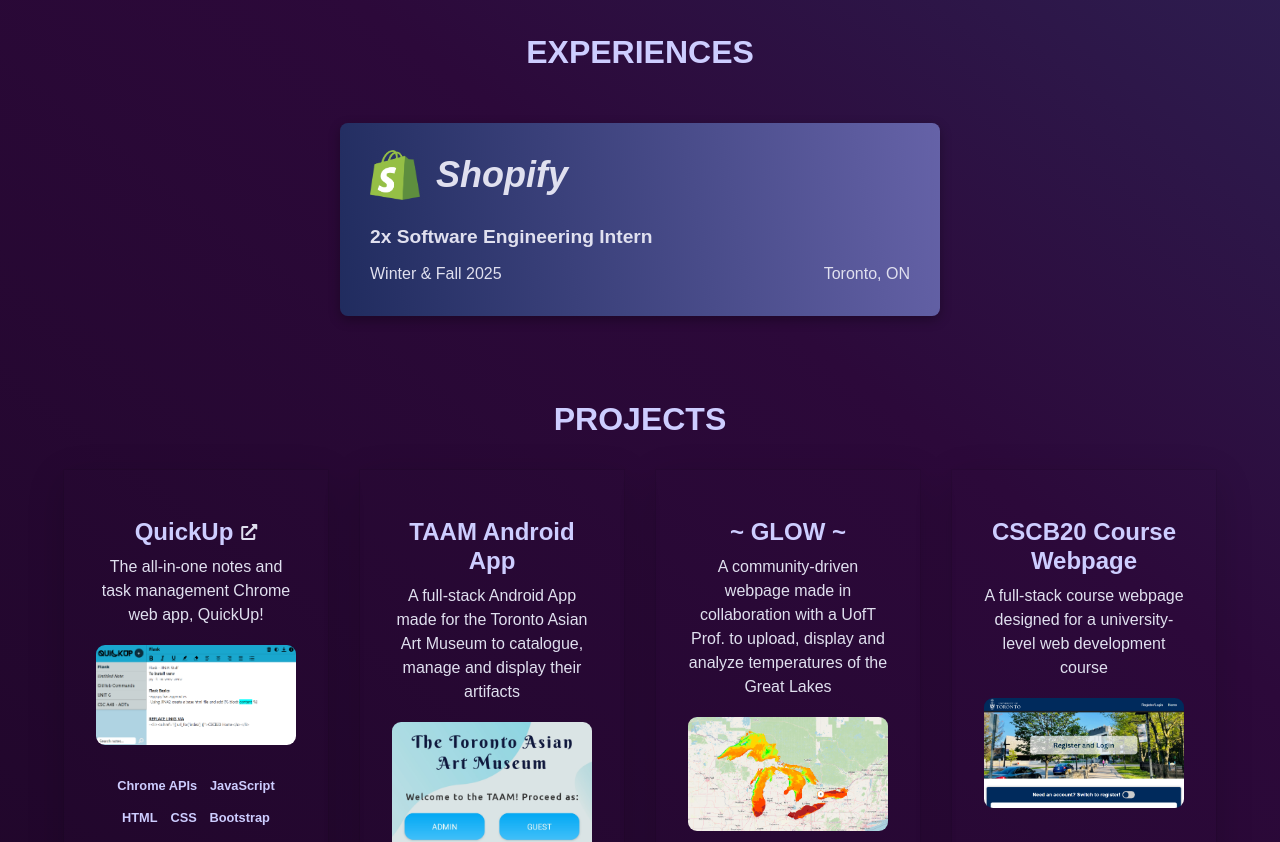
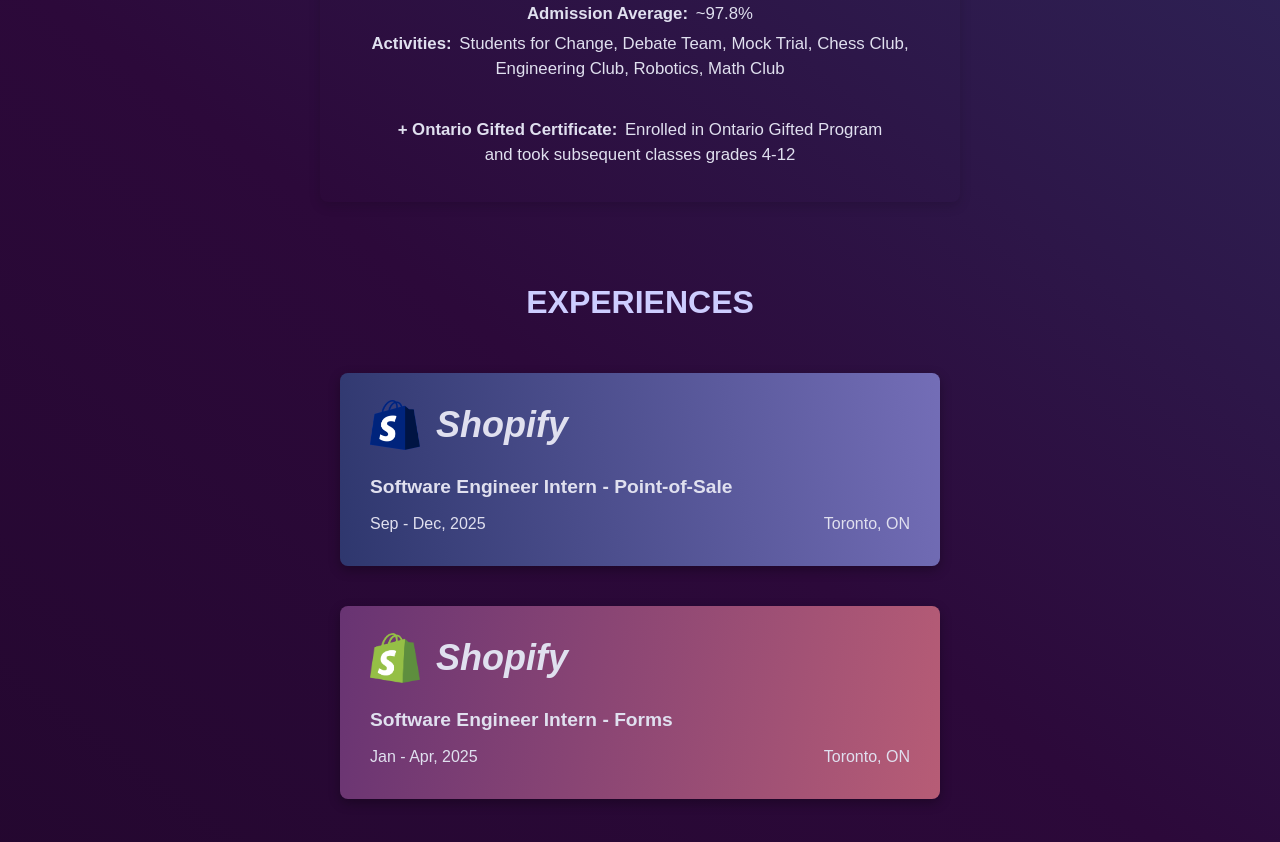
Before and after one commit to zsspan/zsspan.github.io, a React (Create React App) app: page / in a window 1280 px wide. Shown: the part 1760-2602 px from the top of the page. Built offline with nearby package versions, Linux system fonts and the light colour scheme.

Commit message:
Update experience section

```diff
--- a/src/components/Experiences.js
+++ b/src/components/Experiences.js
@@ -15,6 +15,25 @@
     return () => window.removeEventListener("resize", handleResize);
   }, []);
 
+  const experiences = [
+    {
+      company: "Shopify",
+      logo: "shop.png",
+      position: isMobile ? "SWE Intern (POS)" : "Software Engineer Intern - Point-of-Sale",
+      dates: "Sep - Dec, 2025",
+      location: "Toronto, ON",
+      gradientClass: "card-1",
+    },
+    {
+      company: "Shopify",
+      logo: "shopify.png",
+      position: isMobile ? "SWE Intern (Forms)" : "Software Engineer Intern - Forms",
+      dates: "Jan - Apr, 2025",
+      location: "Toronto, ON",
+      gradientClass: "card-2",
+    },
+  ];
+
   return (
     <section
       className="section"
@@ -25,21 +44,25 @@
       <div className="about center">
         <h2 className="section-title">EXPERIENCES</h2>
         <div className="bottom-content">
-          <div className="card" data-aos="fade-left">
-            <div className="card-header">
-              <img src="shopify.png" alt="Shopify Logo" className="logo" />
-              <span className="company">Shopify</span>
-            </div>
-            <div className="card-body">
-              <p className="position">
-                {isMobile ? "2x SWE Intern" : "2x Software Engineering Intern"}
-              </p>
-              <div className="dates-location">
-                <p className="dates">Winter & Fall 2025</p>
-                <p className="location">Toronto, ON</p>
+          {experiences.map((exp, index) => (
+            <div
+              className={`card ${exp.gradientClass}`}
+              data-aos={index % 2 === 0 ? "fade-left" : "fade-right"}
+              key={index}
+            >
+              <div className="card-header">
+                <img src={exp.logo} alt={`${exp.company} Logo`} className="logo" />
+                <span className="company">{exp.company}</span>
+              </div>
+              <div className="card-body">
+                <p className="position">{exp.position}</p>
+                <div className="dates-location">
+                  <p className="dates">{exp.dates}</p>
+                  <p className="location">{exp.location}</p>
+                </div>
               </div>
             </div>
-          </div>
+          ))}
         </div>
       </div>
     </section>
--- a/src/styles/experience.css
+++ b/src/styles/experience.css
@@ -2,9 +2,7 @@
   border-radius: 8px;
   padding: 25px 30px;
   margin: 20px 0;
-    background: linear-gradient(80deg, #061743, #9084d5, #c9c4dd);
   background-size: 400% 400%;
-    animation: gradientMove 6s ease infinite;
   width: 100%;
   max-width: 600px;
   display: flex;
@@ -16,9 +14,11 @@
   0% {
     background-position: 0% 50%;
   }
+
   50% {
     background-position: 100% 50%;
   }
+
   100% {
     background-position: 0% 50%;
   }
@@ -79,7 +79,21 @@
 }
 
 .bottom-content {
-    width: 95%;
+  width: 100%;
   display: flex;
-    justify-content: center;
+  flex-direction: column;
+  align-items: center;
+  gap: 0px;
 }
+
+.card-1 {
+    background: linear-gradient(80deg, #061743, #9084d5, #c9c4dd);
+    background-size: 400% 400%;
+    animation: gradientMove 6s ease infinite;
+}
+
+.card-2 {
+    background: linear-gradient(-80deg, #ffaf7b, #d76d77, #3a1c71);
+    background-size: 400% 400%;
+    animation: gradientMove 6s ease infinite;
+}
```
Also changed, not shown: public/shop.png (added). Lines whose indentation alone changed are shown as unchanged.
